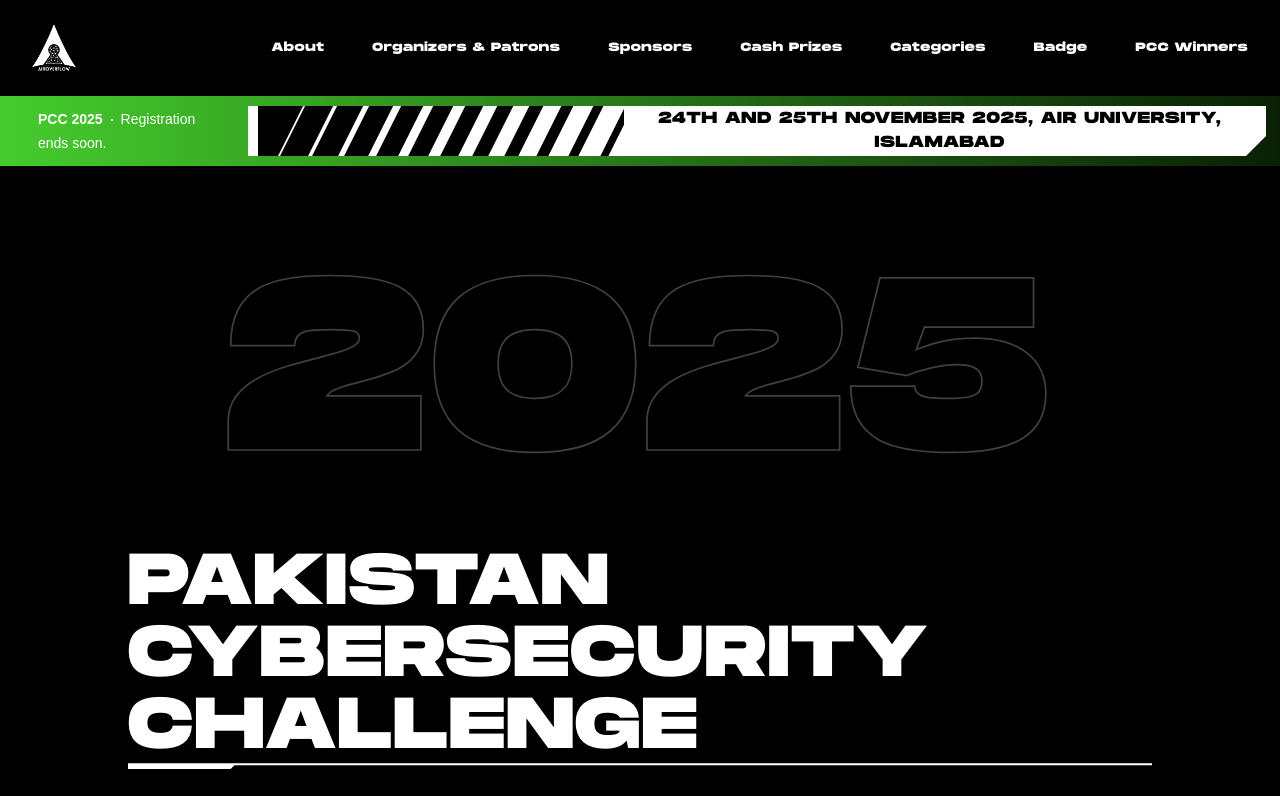
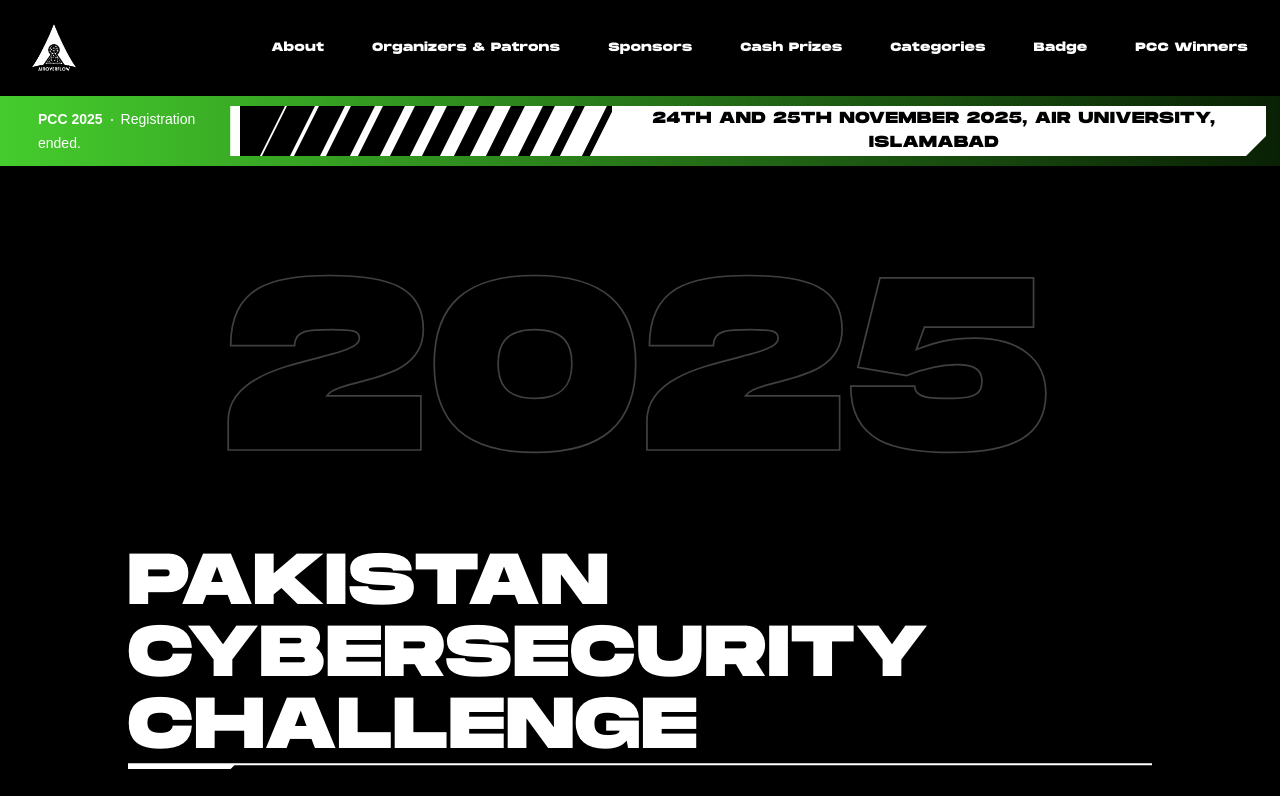
Before and after one commit to Tufalpha1/PCC-2024, a React (Vite) app: page / in a window 1280 px wide. Shown: the top 796 px of the page. Built offline with nearby package versions, Linux system fonts and the light colour scheme; a web font is replaced by a local one.

Commit message:
minor touching

```diff
--- a/src/App.tsx
+++ b/src/App.tsx
@@ -14,7 +14,6 @@
 import Organizers from "./components/Organizers";
 import Sponsors from "./components/Sponsors";
 import Stats from "./components/Stats";
-import Warzone from "./components/Warzone";
 import Register from "./components/Register";
 
 function App() {
@@ -39,7 +38,6 @@
               <Podium /> */}
               <Showdown />
               <SectionDivider className="bg-gradient-to-r from-[#ff0000] to-[#aa0000] text-white" />
-              <Warzone />
               <SectionDivider className="bg-gradient-to-r from-[#45cc2d] to-[#092004] text-white" />
               <Categories />
               <SectionDivider className="bg-black text-white" />
--- a/src/components/Banner.tsx
+++ b/src/components/Banner.tsx
@@ -9,7 +9,7 @@
                 <svg viewBox="0 0 2 2" aria-hidden="true" className="mx-2 inline h-0.5 w-0.5 fill-current">
                   <circle r={1} cx={1} cy={1} />
                 </svg>
-                Registration ends soon.
+                Registration ended.
               </p>
               {/* <a href="/#register" className="btn bg-black text-white">
                 <span className="btn__content">Register now_</span>
--- a/src/components/Layout.tsx
+++ b/src/components/Layout.tsx
@@ -3,7 +3,7 @@
 
 const Layout = ({ children }: { children: React.ReactNode }) => {
   return (
-    <div className="selection:bg-[#aa0000] selection:text-black overflow-hidden !scroll-smooth">
+    <div className="selection:bg-[#45cc2d] selection:text-black overflow-hidden !scroll-smooth">
       <Navbar />
       <main>{children}</main>
       <Footer />
```
